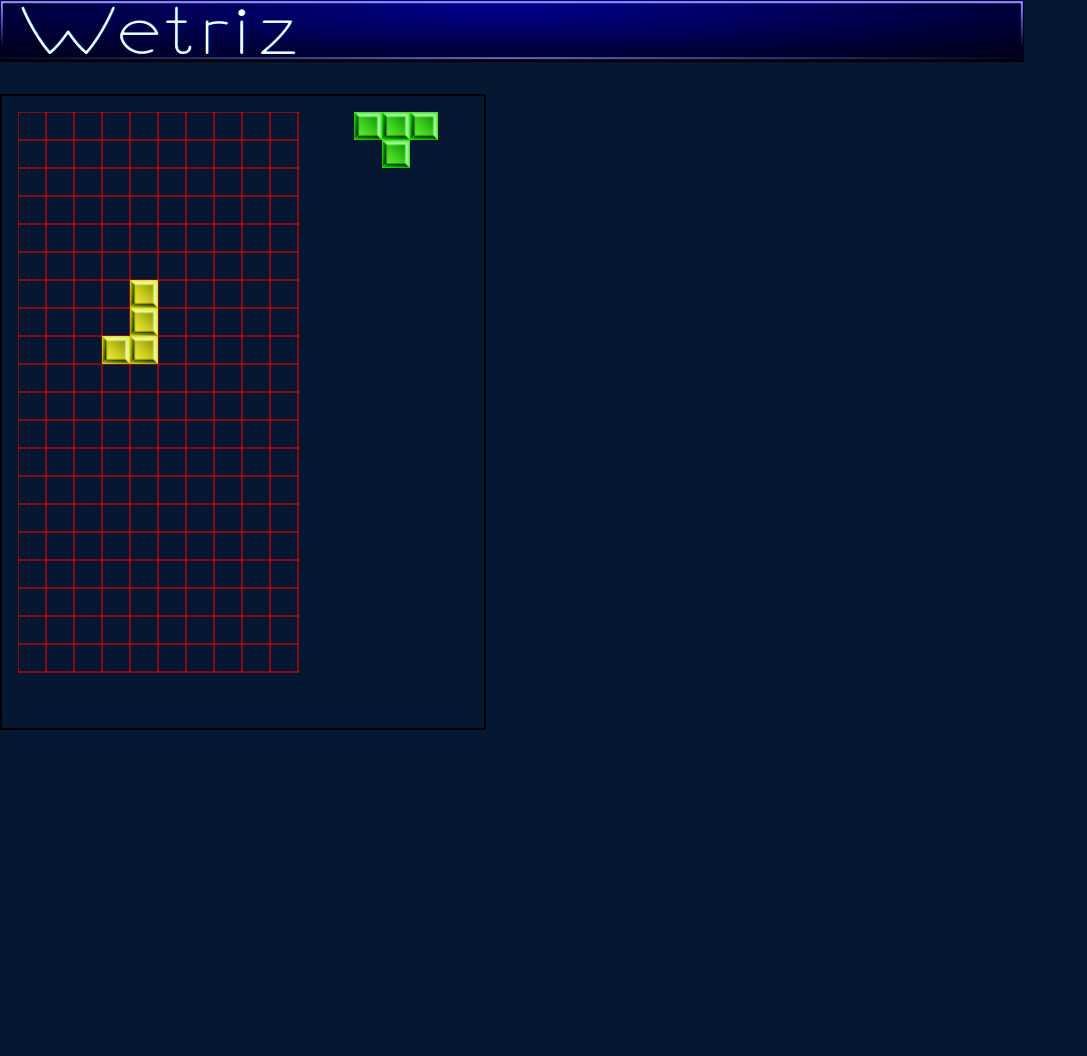
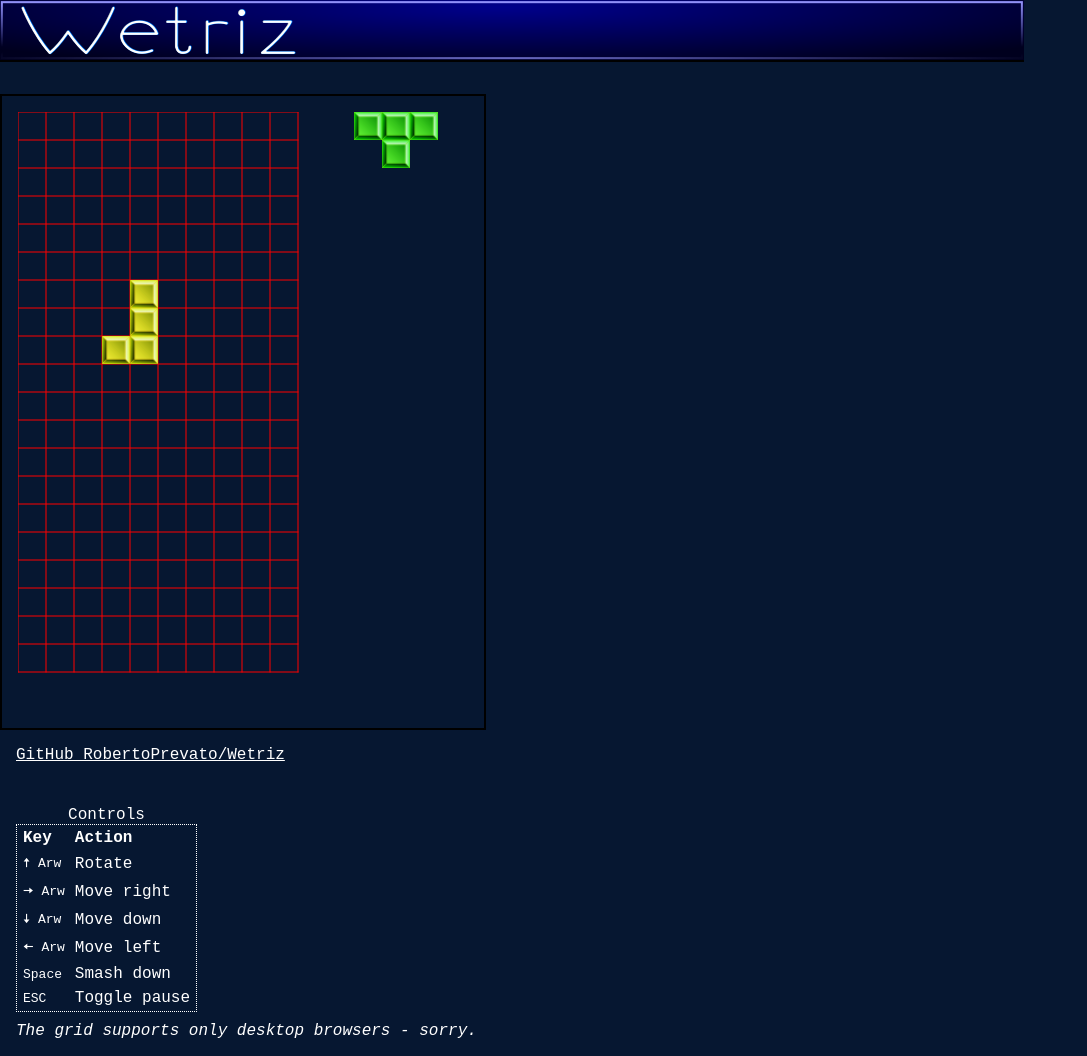
Before and after one commit to RobertoPrevato/Wetriz, a plain HTML site: page index.html in a window 1280 px wide. Shown: the whole page, without its empty margins (0-1087 px from the left). Before the commit the page ends 800 px from the top, so only its background shows below. Drawn offline with Linux system fonts and the light colour scheme.

Commit message:
adds control info

```diff
--- a/index.html
+++ b/index.html
@@ -25,6 +25,8 @@
         overflow-x: hidden;
         background-color: #061731;
         background-repeat: no-repeat;
+        font-family: 'Courier New', Courier, monospace;
+        color: #fff;
     }
     #header {
         height: 62px;
@@ -44,6 +46,14 @@
     #canvas { z-index: 3 }
     #grid { z-index: 2 }
     #background-layer { z-index: 1 }
+    #links, #notes { padding: 1rem; }
+    a { color: #fff; }
+    table {
+        border: 1px dotted #fff;
+        text-align: left;
+        margin: 10px 0;
+    }
+    th, td { padding: 2px 4px; }
   </style>
 </head>
 <body class="theme-base">
@@ -54,8 +64,25 @@
     <canvas id="canvas" width="450" height="600"></canvas>
     <canvas id="grid" width="450" height="600"></canvas>
   </div>
-  <div id="main-footer-wrapper">
-    <footer id="main-footer" data-bind="template: { name: 'main-footer' }"></footer>
+  <div id="links">
+    <a href="https://github.com/RobertoPrevato/Wetriz">GitHub RobertoPrevato/Wetriz</a>
+  </div>
+  <div id="notes">
+    <table>
+        <caption>Controls</caption>
+        <thead>
+            <tr><th>Key</th><th>Action</th></tr>
+        </thead>
+        <tbody>
+            <tr><td><kbd>🠅 Arw</kbd></td><td>Rotate</td></tr>
+            <tr><td><kbd>🠆 Arw</kbd></td><td>Move right</td></tr>
+            <tr><td><kbd>🠇 Arw</kbd></td><td>Move down</td></tr>
+            <tr><td><kbd>🠄 Arw</kbd></td><td>Move left</td></tr>
+            <tr><td><kbd>Space</kbd></td><td>Smash down</td></tr>
+            <tr><td><kbd>ESC</kbd></td><td>Toggle pause</td></tr>
+        </tbody>
+    </table>
+    <em>The grid supports only desktop browsers - sorry.</em>
   </div>
 </div>
 <script src="scripts/libs/lodash.js"></script>
```
Also changed, not shown: 1 other file.
